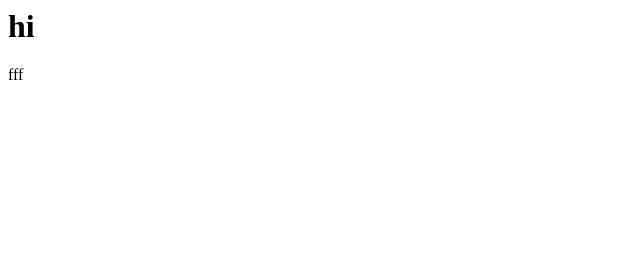
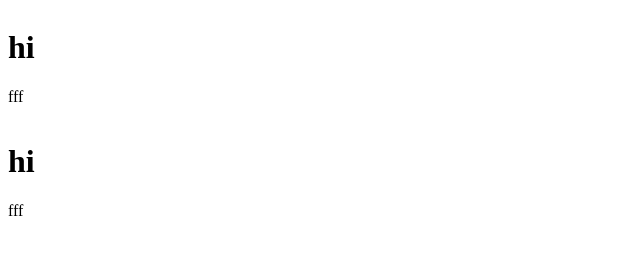
Before and after one commit to pummy1/amit2, a plain HTML site: page index2.html in a window 1280 px wide. Shown: the whole page, without its empty margins (0-640 px from the left). Drawn offline with Linux system fonts and the light colour scheme.

Commit message:
modified

```diff
--- a/index2.html
+++ b/index2.html
@@ -1,5 +1,11 @@
 <html>
     <div class="container">
+        <div class="row" style="display:flex">
+            <div class="col-md-12">
+                <h1>hi</h1>
+                <p>fff</p>
+            </div>
+        </div>
         <div class="row">
             <div class="col-md-12">
                 <h1>hi</h1>
```
